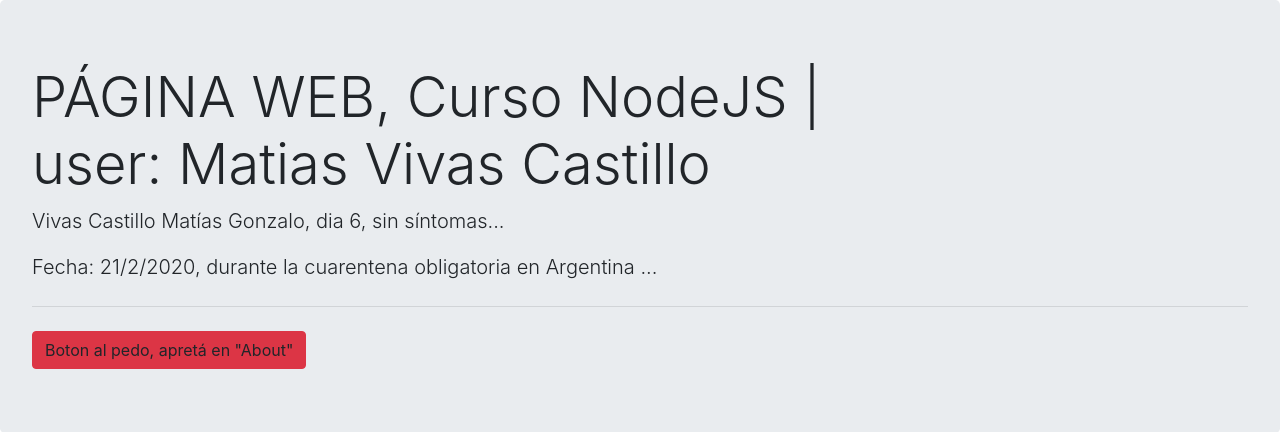
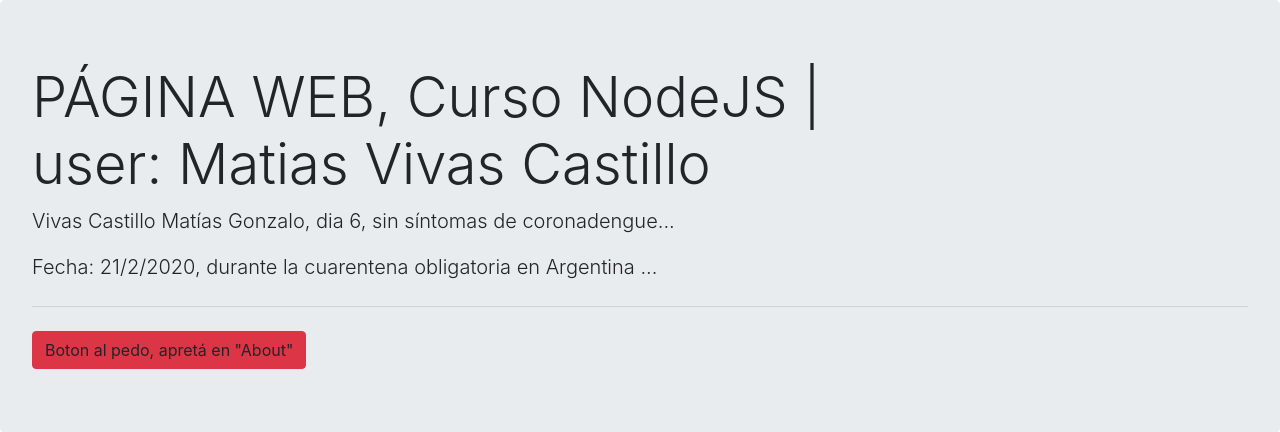
Before and after one commit to vivascastillomatias/matias-webserver-nodejs, a Node server app: page / in a window 1280 px wide. Shown: the part 56-488 px from the top of the page. Run offline with Node 20, Linux system fonts and the light colour scheme.

Commit message:
Modificacion de comentario en Home

```diff
--- a/views/home.hbs
+++ b/views/home.hbs
@@ -3,7 +3,7 @@
 
 <div class="jumbotron">
     <h1 class="display-4">PÁGINA WEB, Curso NodeJS | <br> user: {{capitalizar nombre}}</h1>
-    <p class="lead">Vivas Castillo Matías Gonzalo, dia {{getDiasDeCuarentena}}, sin síntomas...</p>
+    <p class="lead">Vivas Castillo Matías Gonzalo, dia {{getDiasDeCuarentena}}, sin síntomas de coronadengue...</p>
     <p class="lead">Fecha: {{getAnio}}, durante la cuarentena obligatoria en Argentina ...</p>
     <hr class="my-4">
     <a class="btn btn-danger btn-xs" role="button">Boton al pedo, apretá en "About"</a>
```
